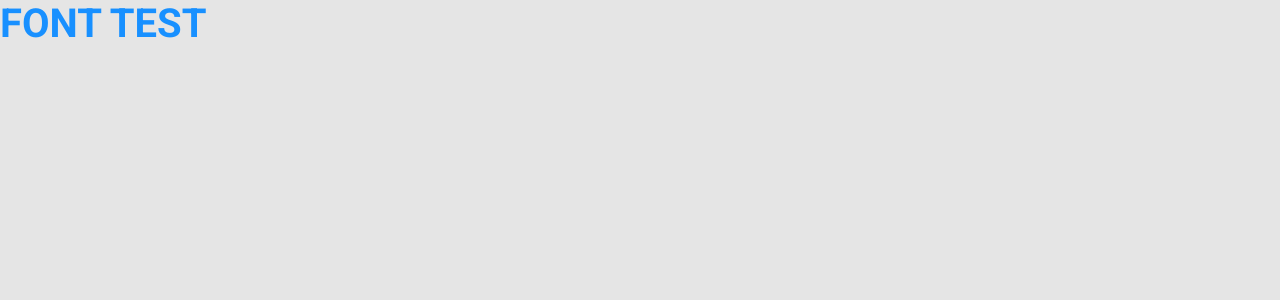
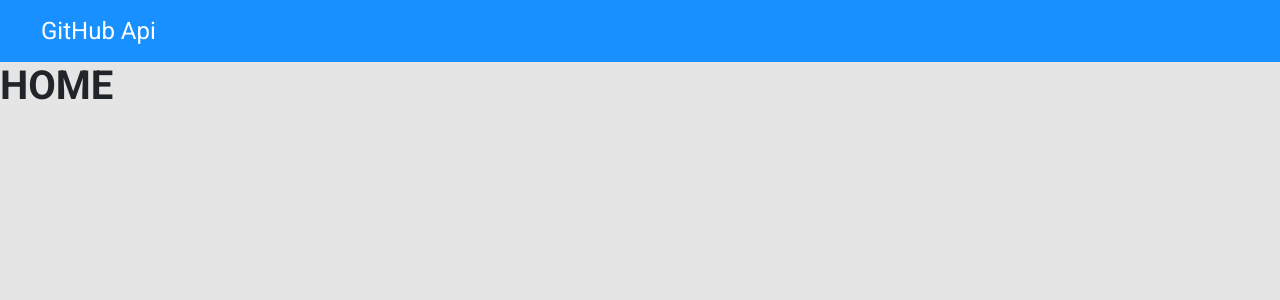
Before and after one commit to Jpoao/github-API-challenge, a React (Create React App) app: page / in a window 1280 px wide. Shown: the top 300 px of the page. Built offline with nearby package versions, Linux system fonts and the light colour scheme.

Commit message:
Routes and navBar

```diff
--- a/package.json
+++ b/package.json
@@ -13,6 +13,7 @@
     "bootstrap": "^5.1.0",
     "react": "^17.0.2",
     "react-dom": "^17.0.2",
+    "react-router-dom": "^5.2.0",
     "react-scripts": "4.0.3",
     "sass": "^1.37.5",
     "typescript": "^4.1.2",
@@ -41,5 +42,8 @@
       "last 1 firefox version",
       "last 1 safari version"
     ]
+  },
+  "devDependencies": {
+    "@types/react-router-dom": "^5.1.8"
   }
 }
--- a/src/App.css
+++ b/src/App.css
@@ -1,8 +1,6 @@
 @import url('https://fonts.googleapis.com/css2?family=Roboto:wght@400;500;700&display=swap');
 
 * {
-  margin: 0;
-  padding: 0;
   box-sizing: border-box;
   font-family: 'Roboto', sans-serif;
 }
@@ -13,6 +11,8 @@ h3,
 h4,
 h5,
 h6 {
+  margin: 0;
+  padding: 0;
   font-weight: bold;
 }
 
--- a/src/App.tsx
+++ b/src/App.tsx
@@ -1,11 +1,10 @@
 import "./assets/scss/custom.scss"
 import './App.css';
+import Routes from "./Routes";
 
 function App() {
   return (
-    <>
-    <h1 className="text-primary">FONT TEST</h1>
-    </>
+    <Routes/>
   );
 }
 
--- /dev/null
+++ b/src/Routes.tsx
@@ -0,0 +1,20 @@
+import {BrowserRouter, Switch, Route} from "react-router-dom";
+import NavBar from "./components/NavBar";
+
+const Routes = () => {
+    return (
+        <BrowserRouter>
+        <NavBar/>
+        <Switch>
+            <Route path="/" exact>
+                <h1>HOME</h1>
+            </Route>
+            <Route path="/search" exact>
+                <h1>SEARCH</h1>
+            </Route>
+        </Switch>
+        </BrowserRouter>
+    );
+};
+
+export default Routes;
--- /dev/null
+++ b/src/components/NavBar/index.tsx
@@ -0,0 +1,11 @@
+import "./styles.css"
+
+const NavBar = () => {
+    return(
+        <div className="NavBar">
+            <h1>GitHub Api</h1>
+        </div>
+    );
+};
+
+export default NavBar;
--- /dev/null
+++ b/src/components/NavBar/styles.css
@@ -0,0 +1,13 @@
+.NavBar {
+    height: 62px;
+    background-color: #1890FF;
+    display: flex;
+    align-items: center;
+}
+
+.NavBar h1 {
+    color: #ffffff;
+    font-size: 24px;
+    margin-left: 41px;
+    font-weight: 400;
+}
```
Also changed, not shown: 2 other files (tests, documents, lock files or other folders).
